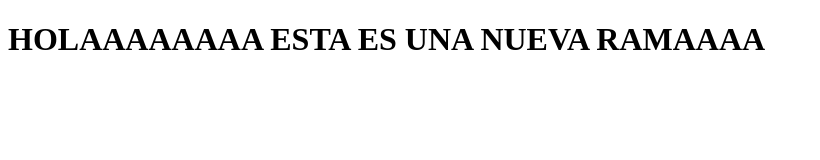
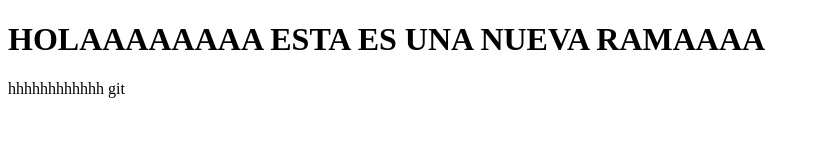
Before and after one commit to SeguRuiz/RepoExp, a plain HTML site: page index.html in a window 1280 px wide. Shown: the whole page, without its empty margins (0-820 px from the left). Drawn offline with Linux system fonts and the light colour scheme.

Commit message:
holaRama

```diff
--- a/index.html
+++ b/index.html
@@ -6,6 +6,7 @@
     <title>Document</title>
 </head>
 <h1>HOLAAAAAAAA ESTA ES UNA NUEVA RAMAAAA</h1>
+hhhhhhhhhhhh git
 <body>
 
 </body>
```
